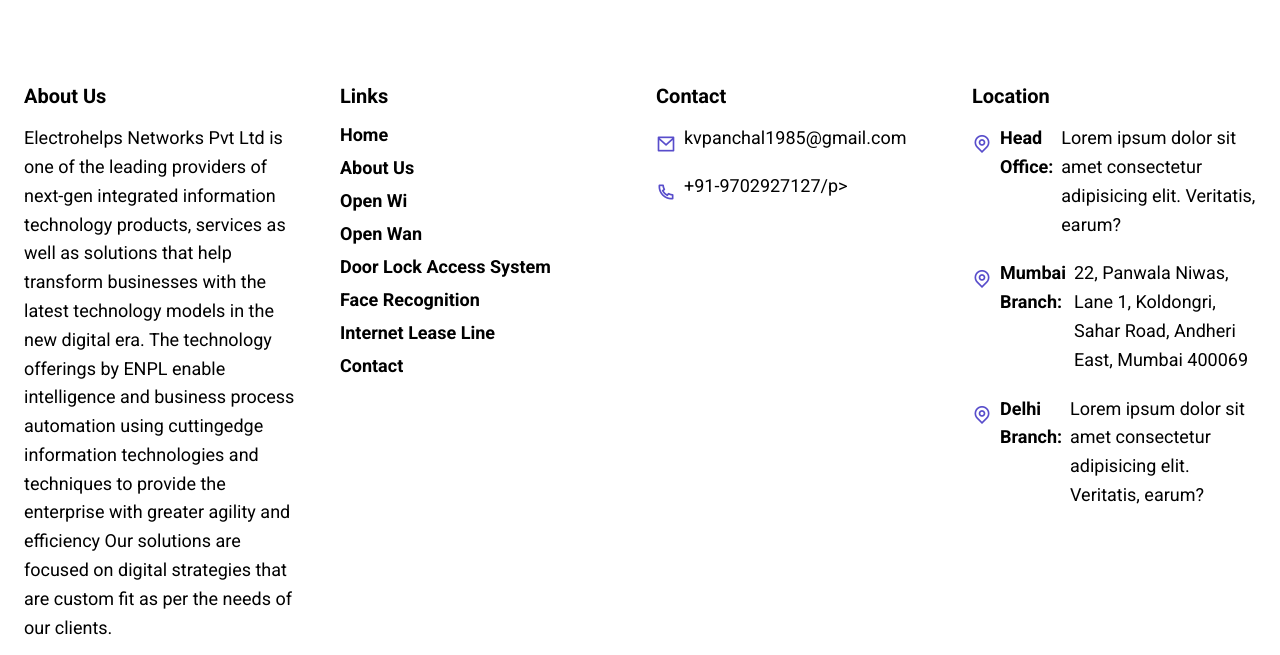
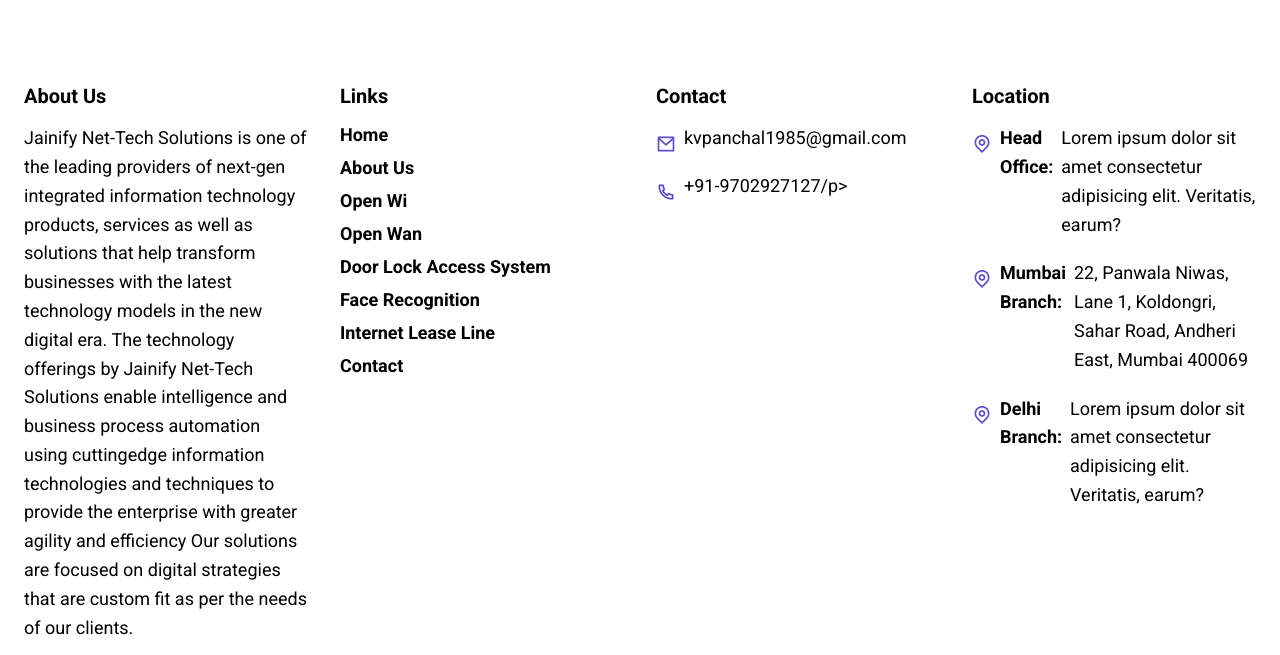
Before and after one commit to Vamshik1403/network-website, a plain HTML site: page files/product-internet-leased.html in a window 1280 px wide. Shown: the part 3820-4475 px from the top of the page. Drawn offline with nearby package versions, Linux system fonts and the light colour scheme.

Commit message:
Update product-internet-leased.html

```diff
--- a/files/product-internet-leased.html
+++ b/files/product-internet-leased.html
@@ -412,8 +412,8 @@
         <div class="footer__content">
           <h3 class="footer__title">About Us</h3>
           <p class="footer__description">
-            Electrohelps Networks Pvt Ltd is one of the leading providers of next-gen integrated information technology products, services as well as solutions that help transform businesses with the latest technology models in the new digital era.
-            The technology offerings by ENPL enable intelligence and business process automation using cuttingedge information technologies and techniques to provide the enterprise with greater agility and efficiency
+            Jainify Net-Tech Solutions is one of the leading providers of next-gen integrated information technology products, services as well as solutions that help transform businesses with the latest technology models in the new digital era.
+            The technology offerings by Jainify Net-Tech Solutions enable intelligence and business process automation using cuttingedge information technologies and techniques to provide the enterprise with greater agility and efficiency
             Our solutions are focused on digital strategies that are custom fit as per the needs of our clients.
 
           </p>
```
